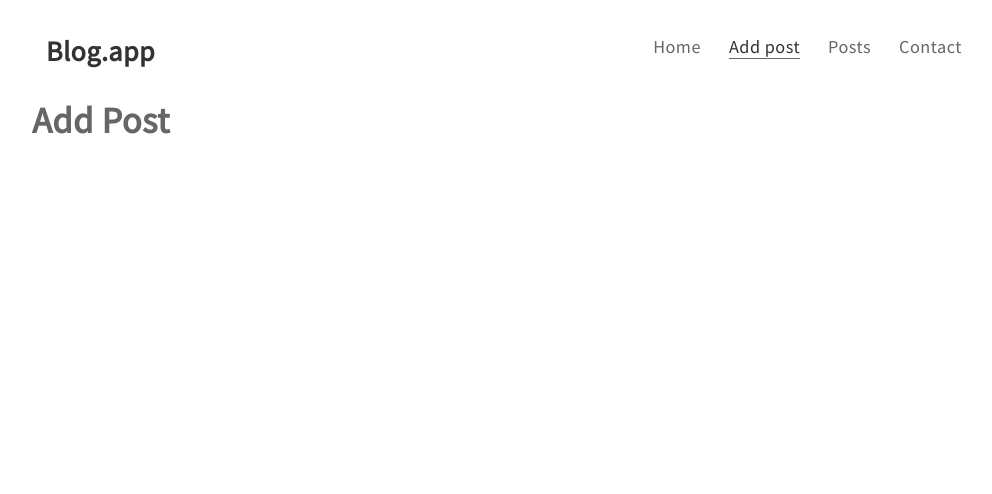
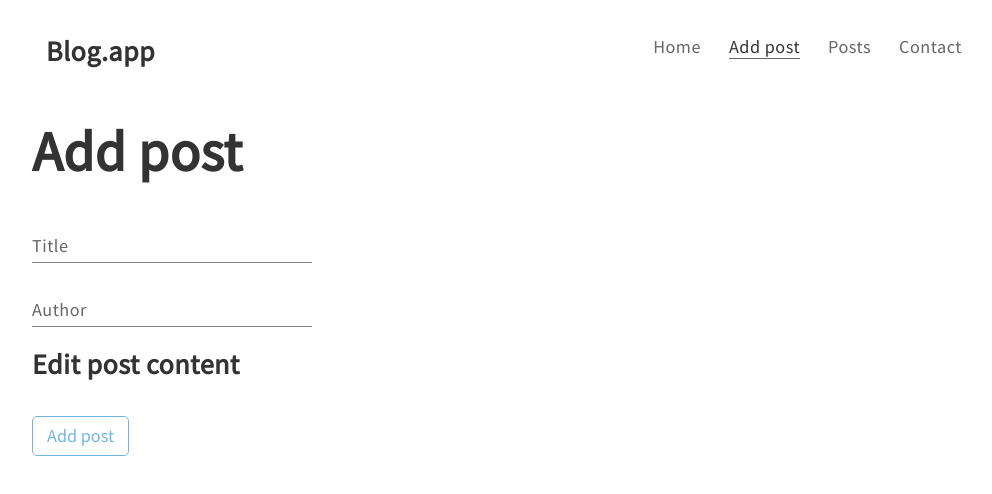
Before and after one commit to paulinastefanska/MERN-FullStack-App, a React (Create React App) app in the folder client/: page /posts/new in a window 1280 px wide. Shown: the top 494 px of the page, without its empty margins (136-1128 px from the left). Built offline with nearby package versions, Linux system fonts and the light colour scheme.

Commit message:
Import post form

```diff
--- a/client/src/components/pages/AddPost/AddPostPage.js
+++ b/client/src/components/pages/AddPost/AddPostPage.js
@@ -1,8 +1,12 @@
 import React from 'react';
+
+import PageTitle from '../../common/PageTitle/PageTitle';
+import PostForm from '../../features/PostForm/PostForm';
 
 const AddPostPage = () => (
   <div>
-    <h1>Add Post</h1>
+    <PageTitle>Add post</PageTitle>
+    <PostForm />
   </div>
 );
 
```
